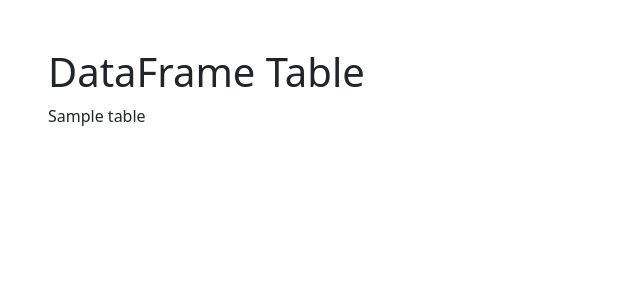
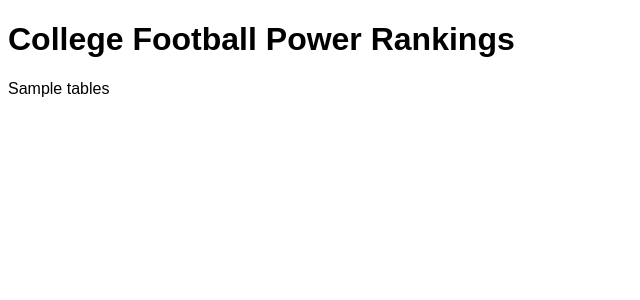
Before and after one commit to tgh99158/my-website, a Flask app: template templates/index.html in a window 1280 px wide. Shown: the top 300 px of the page, without its empty margins (0-640 px from the left). Run offline with Flask 3, Linux system fonts and the light colour scheme; the template is opened without the code that fills it: most values are stand-ins (such as "Sample title", 1, 10 or a date in 2020); parts of the project's set-up code (start-up, migrations or seed data) failed here and were passed over.

Commit message:
Update index.html

```diff
--- a/templates/index.html
+++ b/templates/index.html
@@ -1,11 +1,25 @@
 <!DOCTYPE html>
 <html>
 <head>
-    <title>Weekly Data</title>
-    <link href="https://cdn.jsdelivr.net/npm/bootstrap@5.0.2/dist/css/bootstrap.min.css" rel="stylesheet">
+    <title>CFB Rankings</title>
+    <style>
+        body { font-family: Arial, sans-serif; }
+        table.dataframe {
+            border-collapse: collapse;
+            width: 100%;
+        }
+        table.dataframe th, td {
+            border: 1px solid #999;
+            padding: 8px;
+            text-align: center;
+        }
+        table.dataframe thead {
+            background-color: #f2f2f2;
+        }
+    </style>
 </head>
-<body class="p-5">
-    <h1>DataFrame Table</h1>
-    <div>{{ table|safe }}</div>
+<body>
+    <h1>College Football Power Rankings</h1>
+    {{ tables|safe }}
 </body>
 </html>
```
